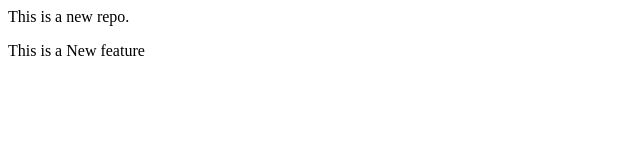
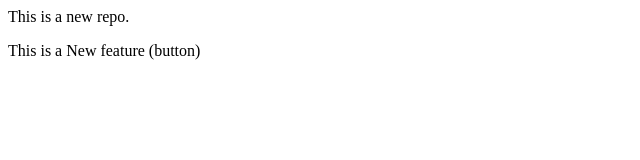
Before and after one commit to Sinhajee95/add-from-local, a plain HTML site: page index.html in a window 1280 px wide. Shown: the full height of the page, 0-640 px from the left. Drawn offline with Linux system fonts and the light colour scheme.

Commit message:
add button

```diff
--- a/index.html
+++ b/index.html
@@ -1,2 +1,2 @@
 <p>This is a new repo.</p>
-<p>This is a New feature</p>
+<p>This is a New feature (button)</p>
```
